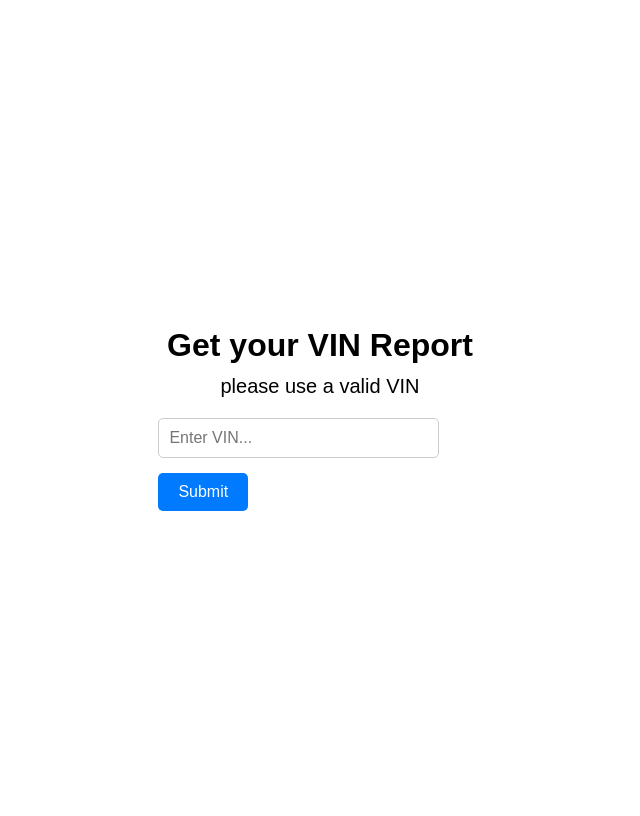
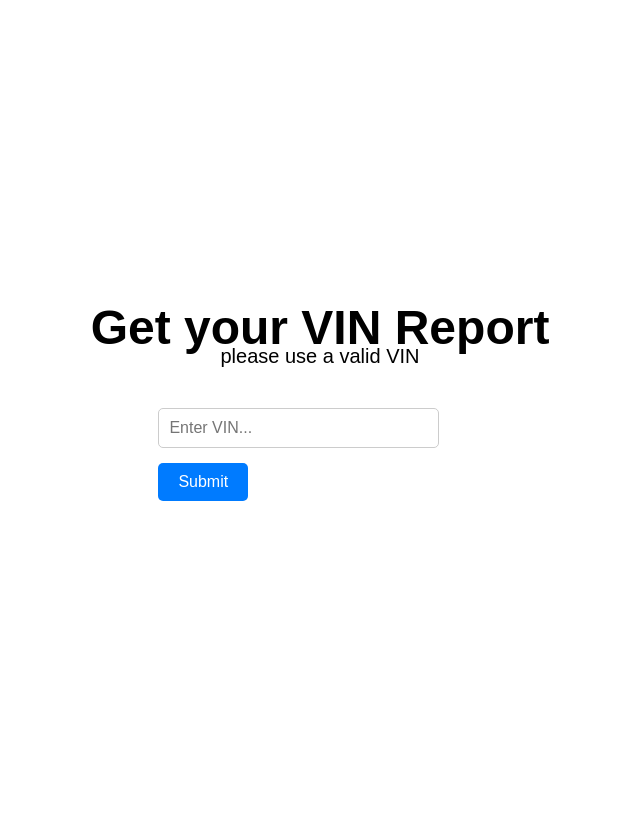
Before and after one commit to LKQReman/vinchecker, a FastAPI app: page / in a window 1280 px wide. Shown: the whole page, without its empty margins (320-960 px from the left). After the commit the page ends 501 px from the top, so only its background shows below. Run offline with FastAPI, Linux system fonts and the light colour scheme.

Commit message:
updatews

```diff
--- a/templates/index.html
+++ b/templates/index.html
@@ -5,6 +5,8 @@
   <style>
     body {
       font-family: Arial, sans-serif;
+      margin: 0;
+      padding: 0;
     }
     .container {
       display: flex;
@@ -14,9 +16,11 @@
       height: 100vh;
     }
     h1 {
-      font-size: 32px;
+      font-size: 48px;
       font-weight: bold;
       text-align: center;
+      width: 80%;
+      margin: 0 auto;
     }
     p {
       font-size: 20px;
@@ -29,6 +33,7 @@
       font-size: 16px;
       border: 1px solid #ccc;
       border-radius: 5px;
+      margin-top: 20px;
     }
     input[type="submit"] {
       margin-top: 15px;
```
